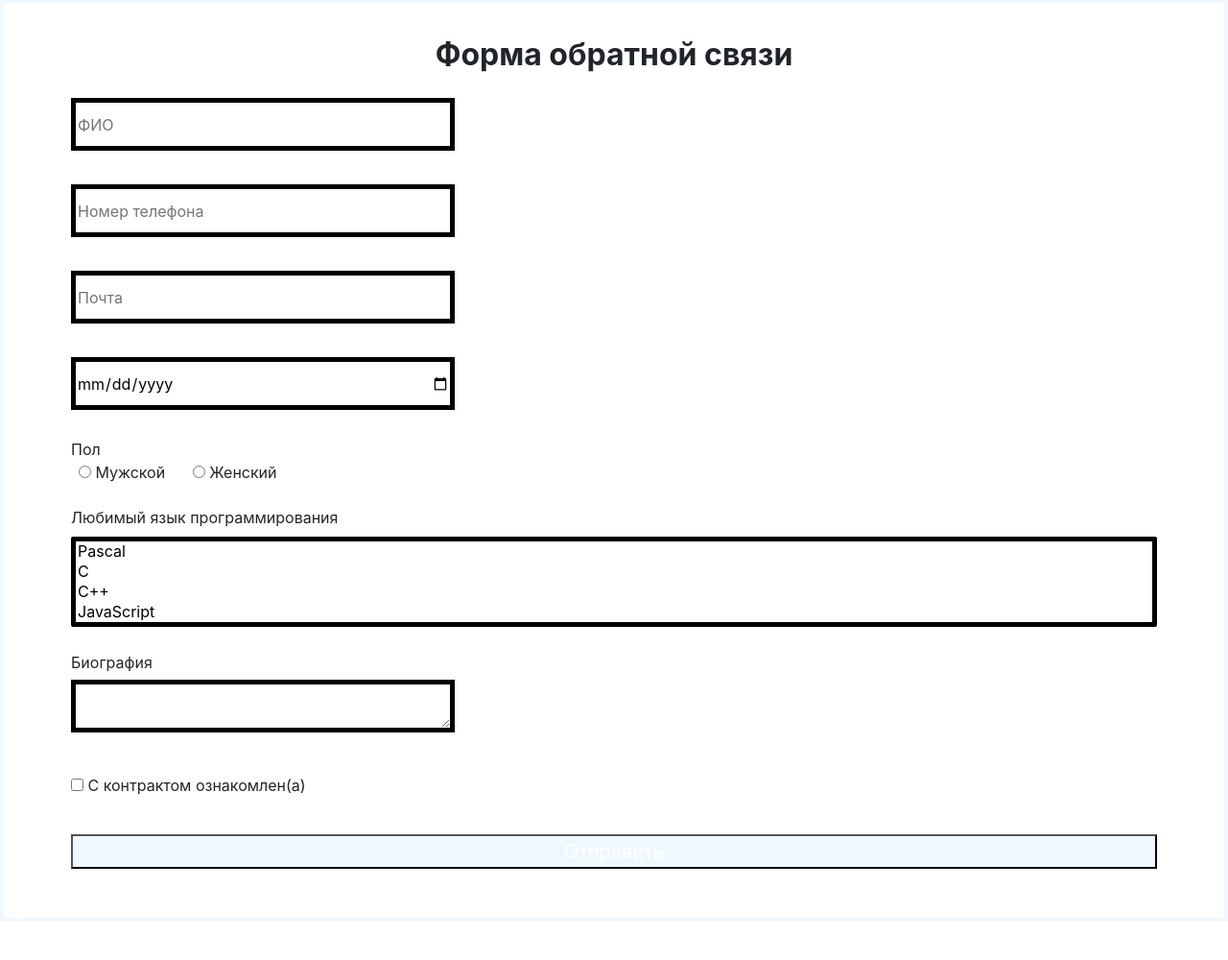
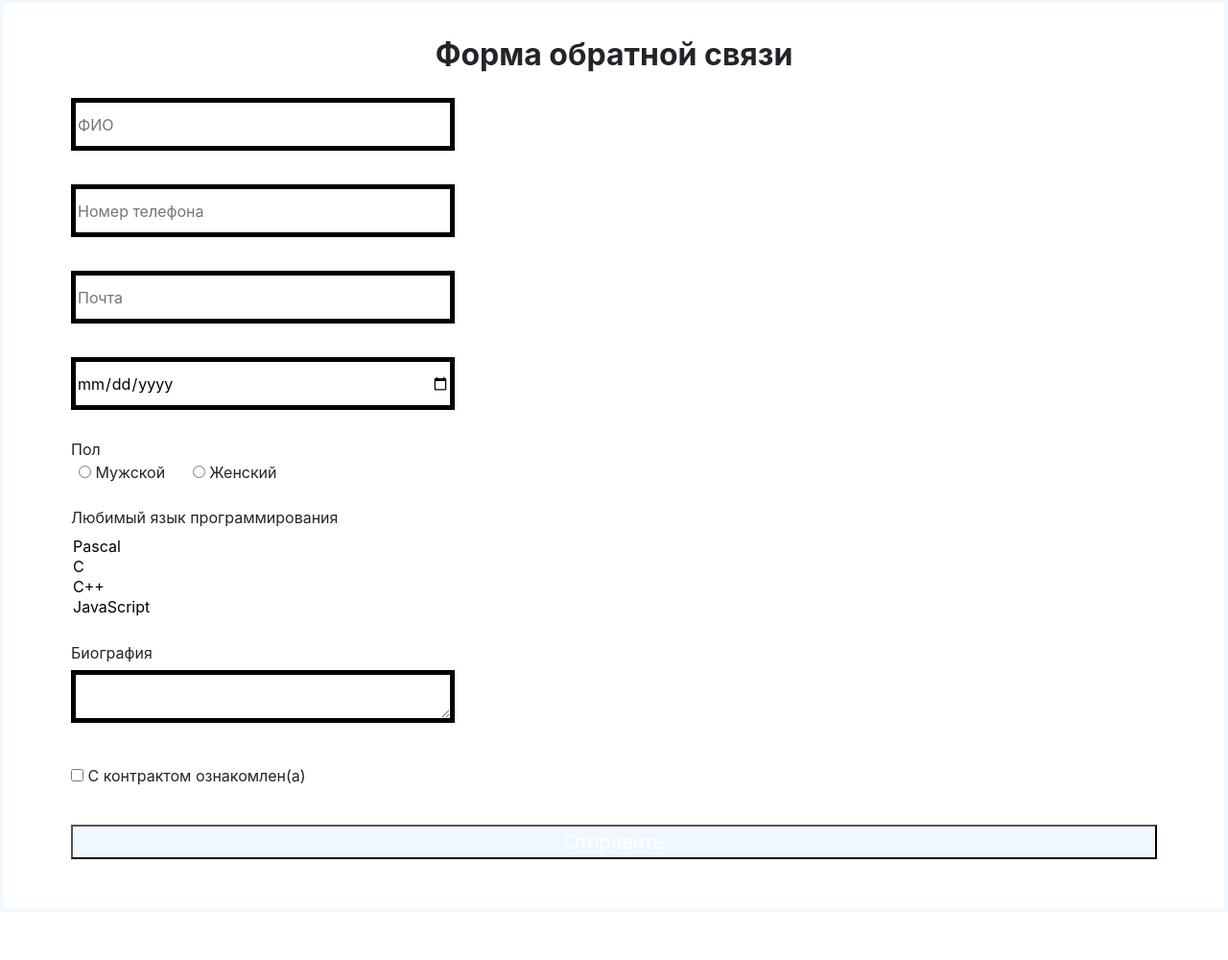
Before and after one commit to mariachernaya/web_2, a PHP site: page / in a window 1280 px wide. Shown: the part 41-1041 px from the top of the page at 96% size. After the commit the page ends 991 px from the top, so only its background shows below. Run offline with PHP 8.4, Linux system fonts and the light colour scheme.

Commit message:
Update style.css

```diff
--- a/zadanie_4/style.css
+++ b/zadanie_4/style.css
@@ -34,7 +34,7 @@ body {
 select {
   width: 100%;
   outline: none;
-  border: 5px solid black;
+  border: 5px  black;
 }
 
 .mess {
```
